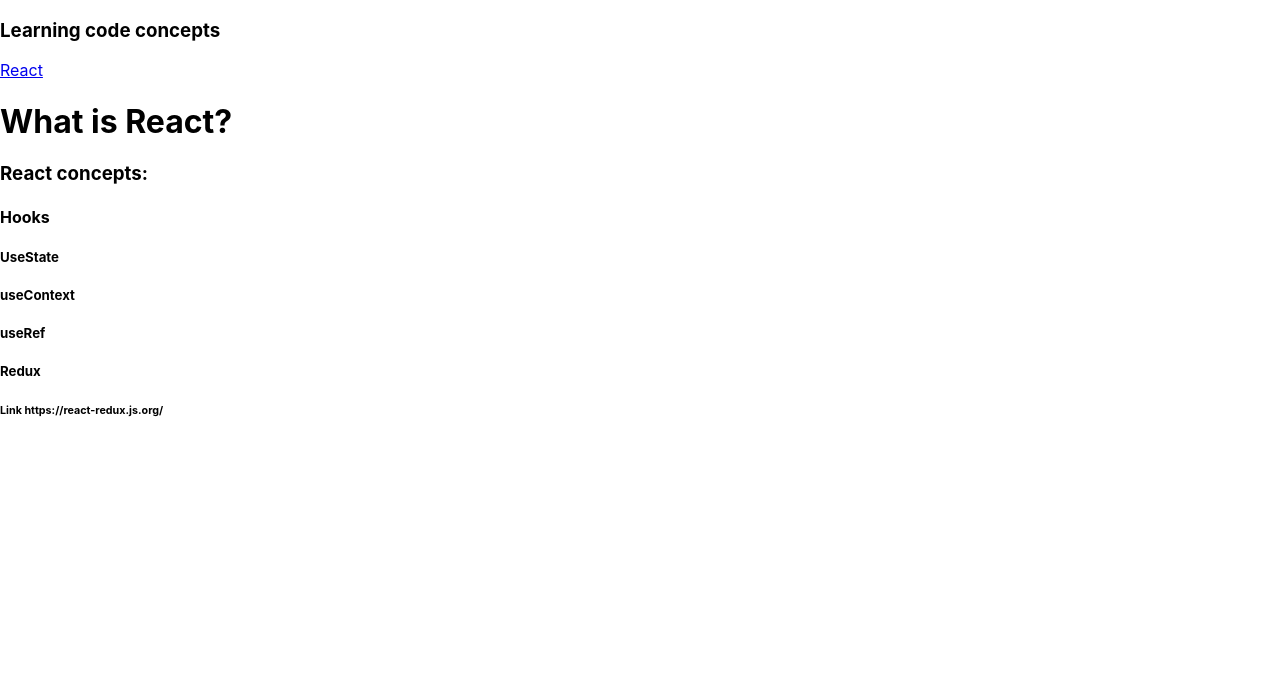
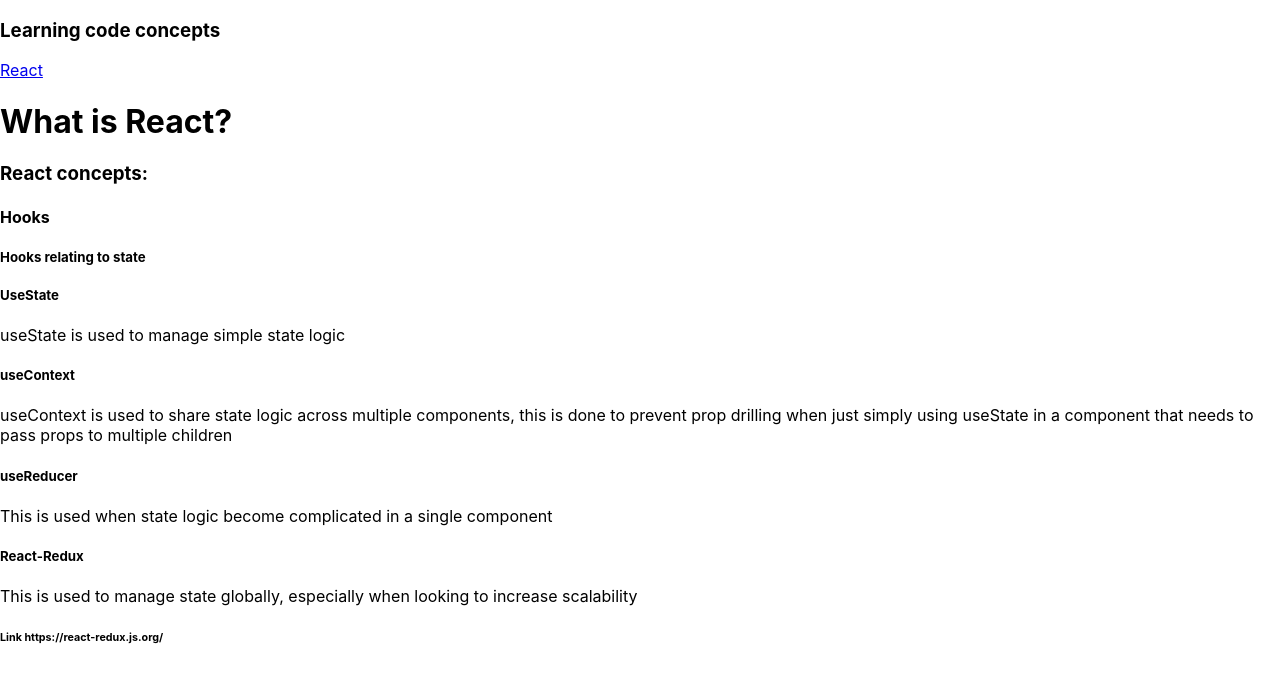
Before and after one commit to Tendaik96/ReactConcepts, a React (Create React App) app in the folder my-react-app/: page / in a window 1280 px wide. Shown: the top 682 px of the page. Built offline with nearby package versions, Linux system fonts and the light colour scheme.

Commit message:
defining different state definitions

```diff
--- a/my-react-app/src/Components/ReactHome.tsx
+++ b/my-react-app/src/Components/ReactHome.tsx
@@ -8,10 +8,15 @@
       <h1>What is React?</h1>
       <h3>React concepts:</h3>
       <h4>Hooks</h4>
+      <h5>Hooks relating to state</h5>
       <h5>UseState</h5>
+      <p>useState is used to manage simple state logic</p>
       <h5>useContext</h5>
-      <h5>useRef</h5>
-      <h5>Redux</h5>
+      <p>useContext is used to share state logic across multiple components, this is done to prevent prop drilling when just simply using useState in a component that needs to pass props to multiple children</p>
+      <h5>useReducer</h5>
+      <p>This is used when state logic become complicated in a single component</p>
+      <h5>React-Redux</h5>
+      <p>This is used to manage state globally, especially when looking to increase scalability</p>
       <h6>Link https://react-redux.js.org/</h6>
     </>
   );
```
